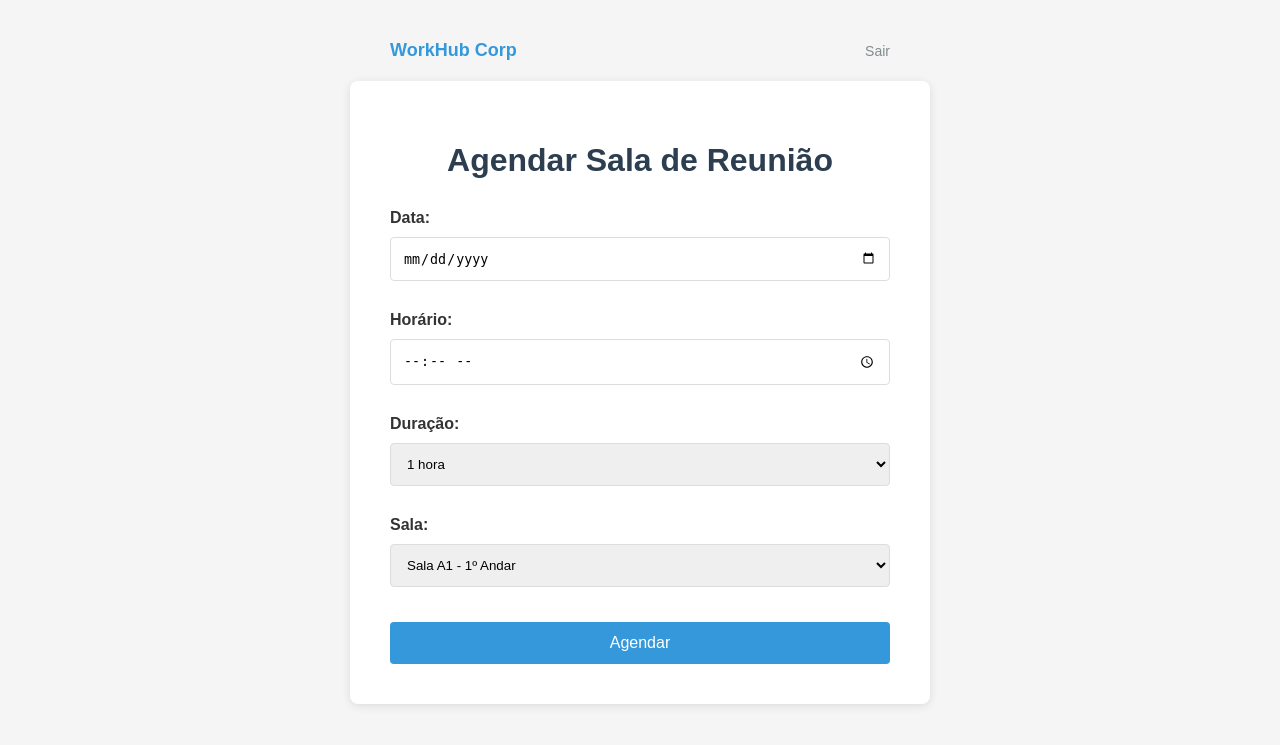
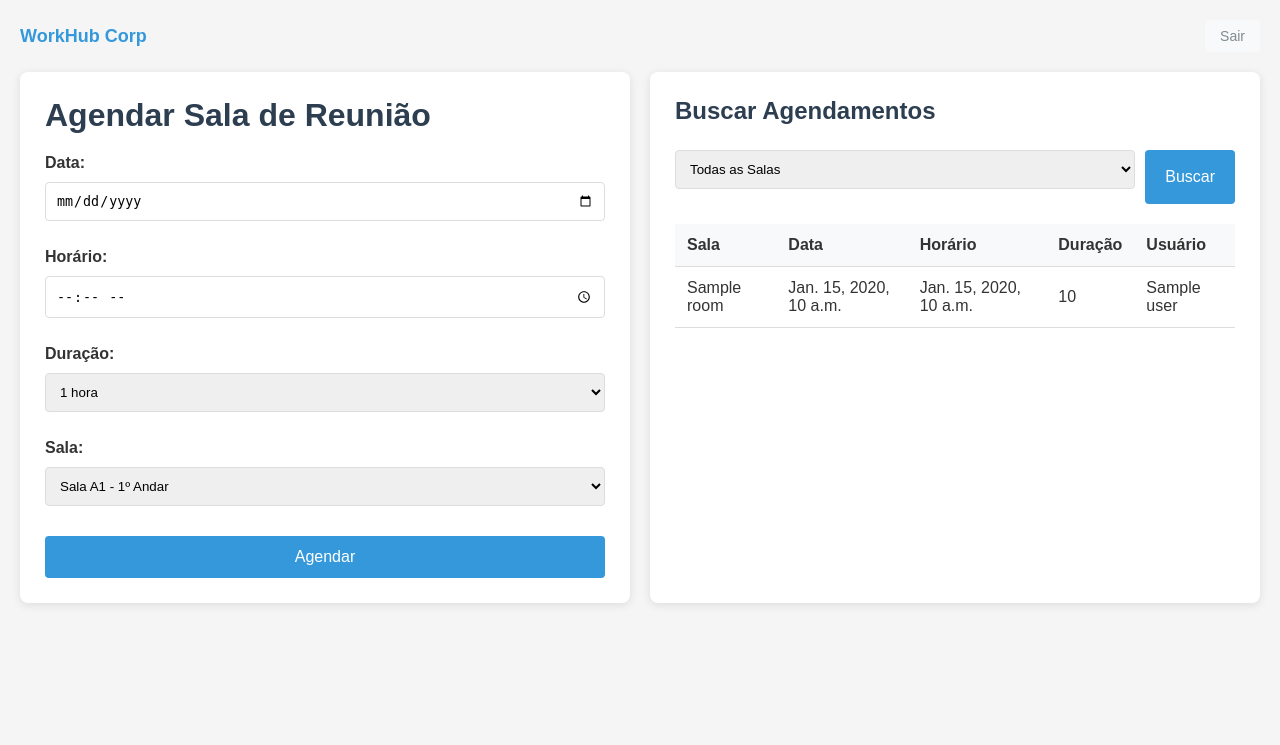
Before and after one commit to FelipeTorresHora/agendar_sala, a Django app: template templates/agenda.html in a window 1280 px wide. Shown: the top 745 px of the page. Run offline with Django 5.2, Linux system fonts and the light colour scheme; the template is opened without the code that fills it: most values are stand-ins (such as "Sample title", 1, 10 or a date in 2020).

Commit message:
feat: search schedule

```diff
--- a/templates/agenda.html
+++ b/templates/agenda.html
@@ -8,33 +8,59 @@
             background-color: #f5f5f5;
             color: #333;
             font-family: Arial, sans-serif;
+            margin: 0;
+            padding: 20px;
+        }
+        .header {
             display: flex;
-            flex-direction: column;
+            justify-content: space-between;
             align-items: center;
-            padding: 40px 20px;
-            margin: 0;
+            width: 100%;
+            margin-bottom: 20px;
         }
-        .container {
+        .logout {
+            text-decoration: none;
+            color: #7f8c8d;
+            font-size: 14px;
+            padding: 8px 15px;
+            border-radius: 4px;
+            background-color: #f8f9fa;
+        }
+        .logout:hover {
+            background-color: #e9ecef;
+            color: #34495e;
+        }
+        .logo {
+            font-size: 18px;
+            font-weight: bold;
+            color: #3498db;
+        }
+        .main-container {
+            display: flex;
+            flex-wrap: wrap;
+            gap: 20px;
+        }
+        .panel {
             background-color: white;
             border-radius: 8px;
             box-shadow: 0 2px 10px rgba(0,0,0,0.1);
-            padding: 40px;
-            width: 100%;
-            max-width: 500px;
+            padding: 25px;
+            flex: 1;
+            min-width: 300px;
         }
-        h1 {
+        h1, h2 {
             color: #2c3e50;
-            text-align: center;
-            margin-bottom: 30px;
+            margin-top: 0;
+            margin-bottom: 20px;
         }
         label {
             display: block;
-            margin: 15px 0 5px;
+            margin: 12px 0 5px;
             font-weight: bold;
         }
         input, select {
             width: 100%;
-            padding: 12px;
+            padding: 10px;
             margin: 5px 0 15px;
             box-sizing: border-box;
             border: 1px solid #ddd;
@@ -49,7 +75,7 @@
             cursor: pointer;
             border-radius: 4px;
             font-size: 16px;
-            margin-top: 20px;
+            margin-top: 15px;
         }
         button:hover {
             background-color: #2980b9;
@@ -62,26 +88,46 @@
             margin-bottom: 20px;
             text-align: center;
         }
-        .header {
-            display: flex;
-            justify-content: space-between;
-            align-items: center;
+        table {
             width: 100%;
-            max-width: 500px;
+            border-collapse: collapse;
+            margin-top: 15px;
+        }
+        th, td {
+            padding: 12px;
+            text-align: left;
+            border-bottom: 1px solid #ddd;
+        }
+        th {
+            background-color: #f8f9fa;
+            font-weight: bold;
+        }
+        tr:hover {
+            background-color: #f1f1f1;
+        }
+        .search-form {
             margin-bottom: 20px;
         }
-        .logout {
-            text-decoration: none;
+        .search-row {
+            display: flex;
+            gap: 10px;
+        }
+        .search-row select {
+            flex-grow: 1;
+        }
+        .search-row button {
+            width: auto;
+            margin-top: 5px;
+        }
+        .no-results {
+            text-align: center;
+            padding: 20px;
             color: #7f8c8d;
-            font-size: 14px;
         }
-        .logout:hover {
-            color: #34495e;
+        @media (max-width: 768px) {
+            .main-container {
+                flex-direction: column;
             }
-        .logo {
-            font-size: 18px;
-            font-weight: bold;
-            color: #3498db;
         }
     </style>
 </head>
@@ -91,7 +137,9 @@
         <a href="{% url 'logout' %}" class="logout">Sair</a>
     </div>
 
-    <div class="container">
+    <div class="main-container">
+        <!-- Left Panel - Booking Form -->
+        <div class="panel">
             <h1>Agendar Sala de Reunião</h1>
 
             {% if success %}
@@ -134,5 +182,60 @@
                 <button type="submit">Agendar</button>
             </form>
         </div>
+
+        <!-- Right Panel - Search and Results -->
+        <div class="panel">
+            <h2>Buscar Agendamentos</h2>
+
+            <form method="post" class="search-form">
+                {% csrf_token %}
+                <div class="search-row">
+                    <select name="search_room">
+                        <option value="all" {% if searched_room == 'all' %}selected{% endif %}>Todas as Salas</option>
+                        <option value="Sala A1 - 1º Andar" {% if searched_room == 'Sala A1 - 1º Andar' %}selected{% endif %}>Sala A1 - 1º Andar</option>
+                        <option value="Sala A2 - 1º Andar" {% if searched_room == 'Sala A2 - 1º Andar' %}selected{% endif %}>Sala A2 - 1º Andar</option>
+                        <option value="Sala A3 - 1º Andar" {% if searched_room == 'Sala A3 - 1º Andar' %}selected{% endif %}>Sala A3 - 1º Andar</option>
+                        <option value="Sala A4 - 1º Andar" {% if searched_room == 'Sala A4 - 1º Andar' %}selected{% endif %}>Sala A4 - 1º Andar</option>
+                        <option value="Sala B1 - 2º Andar" {% if searched_room == 'Sala B1 - 2º Andar' %}selected{% endif %}>Sala B1 - 2º Andar</option>
+                        <option value="Sala B2 - 2º Andar" {% if searched_room == 'Sala B2 - 2º Andar' %}selected{% endif %}>Sala B2 - 2º Andar</option>
+                        <option value="Sala B3 - 2º Andar" {% if searched_room == 'Sala B3 - 2º Andar' %}selected{% endif %}>Sala B3 - 2º Andar</option>
+                        <option value="Sala B4 - 2º Andar" {% if searched_room == 'Sala B4 - 2º Andar' %}selected{% endif %}>Sala B4 - 2º Andar</option>
+                        <option value="Sala C1 - 3º Andar" {% if searched_room == 'Sala C1 - 3º Andar' %}selected{% endif %}>Sala C1 - 3º Andar</option>
+                        <option value="Sala C2 - 3º Andar" {% if searched_room == 'Sala C2 - 3º Andar' %}selected{% endif %}>Sala C2 - 3º Andar</option>
+                        <option value="Sala C3 - 3º Andar" {% if searched_room == 'Sala C3 - 3º Andar' %}selected{% endif %}>Sala C3 - 3º Andar</option>
+                        <option value="Sala C4 - 3º Andar" {% if searched_room == 'Sala C4 - 3º Andar' %}selected{% endif %}>Sala C4 - 3º Andar</option>
+                    </select>
+                    <button type="submit">Buscar</button>
+                </div>
+            </form>
+
+            {% if bookings %}
+                <table>
+                    <thead>
+                        <tr>
+                            <th>Sala</th>
+                            <th>Data</th>
+                            <th>Horário</th>
+                            <th>Duração</th>
+                            <th>Usuário</th>
+                        </tr>
+                    </thead>
+                    <tbody>
+                        {% for booking in bookings %}
+                        <tr>
+                            <td>{{ booking.room }}</td>
+                            <td>{{ booking.date }}</td>
+                            <td>{{ booking.time }}</td>
+                            <td>{{ booking.duration }}</td>
+                            <td>{{ booking.user }}</td>
+                        </tr>
+                        {% endfor %}
+                    </tbody>
+                </table>
+            {% else %}
+                <div class="no-results">Nenhum agendamento encontrado</div>
+            {% endif %}
+        </div>
+    </div>
 </body>
 </html>
```
Also changed, not shown: sala/views.py (+36 -17 lines). Lines whose indentation alone changed are shown as unchanged.
